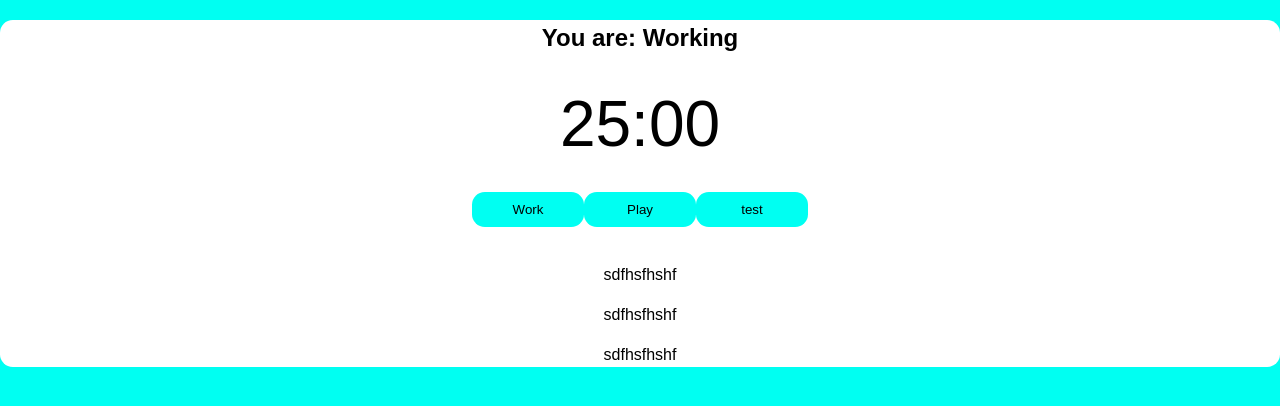
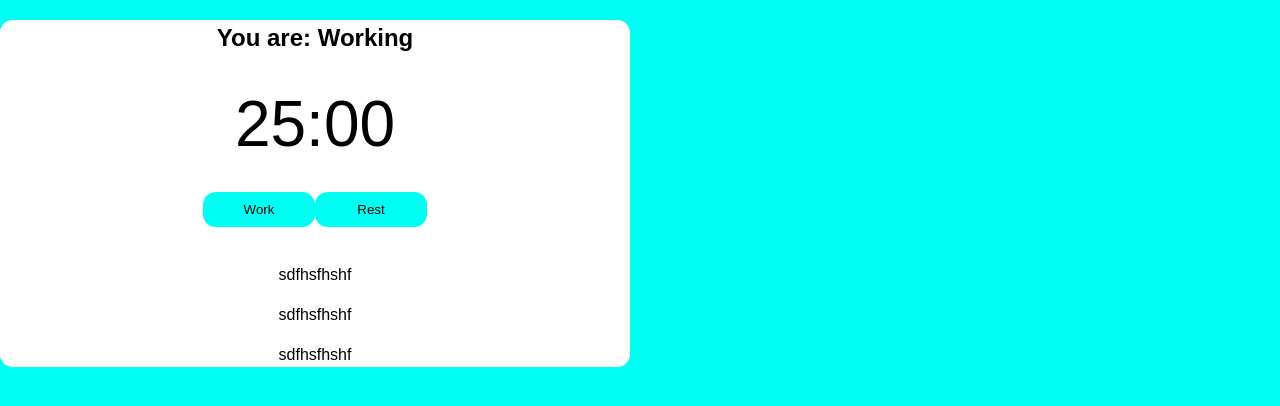
Before and after one commit to Jose-Duque/T-cnica-Pomodoro, a React (Create React App) app: page / in a window 1280 px wide. Shown: the top 406 px of the page. Built offline with nearby package versions, Linux system fonts and the light colour scheme.

Commit message:
finalizando o button reset

```diff
--- a/src/App.css
+++ b/src/App.css
@@ -5,6 +5,7 @@
 }
 
 .App {
+  max-width: 630px;
   text-align: center;
   font-family: sans-serif;
   background: #fff;
--- a/src/components/pomodoro-time.tsx
+++ b/src/components/pomodoro-time.tsx
@@ -14,9 +14,11 @@
   const [mainTime, setMainTime] = React.useState(props.pomodoroTime);
   const [timeCounting, setTimeCounting] = React.useState(false);
   const [working, setWorking] = React.useState(false);
+  const [resting, setResting] = React.useState(false);
 
   React.useEffect(() => {
     if (working) document.body.classList.add('working');
+    if (resting) document.body.classList.add('working');
   }, [working]);
 
   useInterval(() => {
@@ -26,6 +28,20 @@
   const configWorking = () => {
     setTimeCounting(true);
     setWorking(true);
+    setResting(false);
+    setMainTime(props.pomodoroTime);
+  }
+
+  const configResting = (long: boolean) => {
+    setTimeCounting(true);
+    setWorking(false);
+    setResting(true);
+
+    if (long) {
+      setMainTime(props.longResetTime);
+    } else {
+      setMainTime(props.shortResetTime);
+    }
   }
 
 return (
@@ -34,8 +50,8 @@
     <Timer mainTimer={mainTime}/>
     <div>
       <Button text="Work" onClick={() => configWorking()}></Button>
-      <Button text={timeCounting ? 'Pause' : 'Play'} onClick={() => setTimeCounting(!timeCounting)}></Button>
-      <Button text="test" onClick={() => alert('teste')}></Button>
+      <Button className={!working && !resting ? 'hidden': ''} text={timeCounting ? 'Pause' : 'Play'} onClick={() => setTimeCounting(!timeCounting)}></Button>
+      <Button  text="Rest" onClick={() => configResting(false)}></Button>
     </div>
     <div>
       <p>sdfhsfhshf</p>
```
